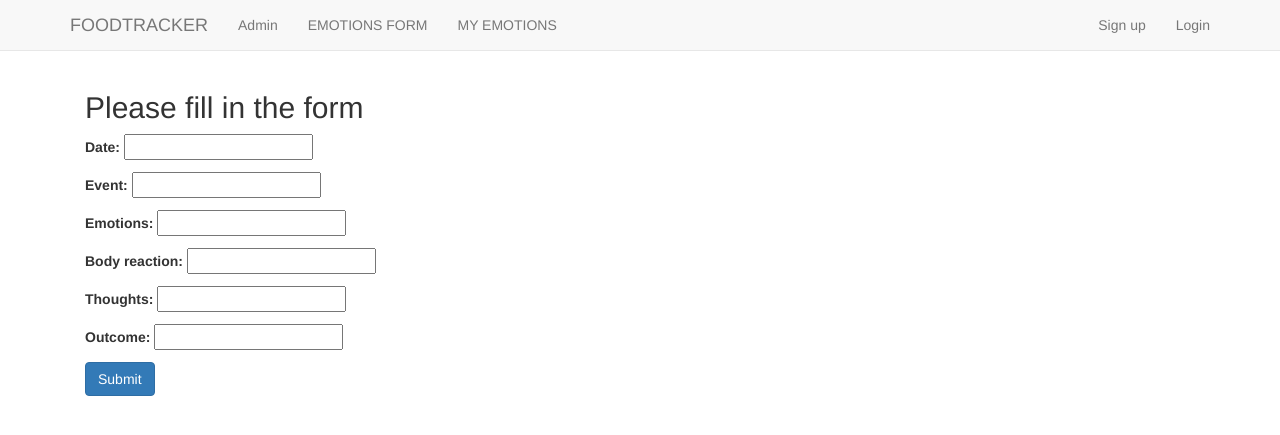
After one commit to WillyGoodwill/django-emotions-project, a Django app: page /basic_app/emotions_form/ in a window 1280 px wide. The commit adds this page. Shown: the top 435 px of the page. Run offline with Django 3.2, Linux system fonts and the light colour scheme; some libraries are stand-ins or nearby versions.

Commit message:
Added Emotions_form

```diff
--- /dev/null
+++ b/basic_app/forms.py
@@ -0,0 +1,19 @@
+from django import forms
+from django.core import validators
+from basic_app.models import Emotions
+
+class FormEmotions(forms.ModelForm):
+    date = forms.DateField()
+    event = forms.CharField()
+    emotions = forms.CharField()
+    body_reaction = forms.CharField()
+    thoughts = forms.CharField()
+    outcome = forms.CharField()
+
+    # botcatcher = forms.CharField(required = False,
+    #                             widget =forms.HiddenInput,
+    #                             validators = [validators.MaxLengthValidator(0)] )
+
+    class Meta():
+        model = Emotions
+        fields = '__all__'
--- a/basic_app/models.py
+++ b/basic_app/models.py
@@ -3,9 +3,18 @@ from django.db import models
 # Create your models here.
 
 class Emotions(models.Model):
+    EMOTIONS_CHOICES = (
+    (u'1', u'Страх'),
+    (u'2', u'Тоска'),
+    (u'3', u'Гнев'),
+    (u'4', u'Стыд'),
+    (u'5', u'Радость'),
+
+)
     date = models.DateField()
     event = models.CharField(max_length= 100)
     emotions = models.CharField(max_length= 100)
+    # emotions = models.CharField(max_length=1, choices=EMOTIONS_CHOICES)
     body_reaction = models.CharField(max_length= 100)
     thoughts = models.CharField(max_length= 100)
     outcome = models.CharField(max_length= 100)
--- a/basic_app/urls.py
+++ b/basic_app/urls.py
@@ -9,6 +9,8 @@ app_name = 'basic_app'
 urlpatterns = [
     url(r'^$', views.index,name = 'index'),
     url(r'^emotions/$', views.emotions,name = 'emotions'),
+    url(r'^emotions_form/$', views.emotions_form,name = 'emotions_form'),
+
     url(r'^login/$', views.login,name = 'login'),
     url(r'^signup/$', views.signup,name = 'signup'),
 
--- a/basic_app/views.py
+++ b/basic_app/views.py
@@ -2,22 +2,35 @@ from django.shortcuts import render
 from django.http import HttpResponse
 
 from basic_app.models import Emotions
+from basic_app.forms import FormEmotions
+
+# Create your views here.
+# import os
+
+# from django.core.wsgi import get_wsgi_application
+# os.environ.setdefault("DJANGO_SETTINGS_MODULE", "emotions_project.settings")
+# application = get_wsgi_application()
+
+def index(request):
+    return render(request,'basic_app/index.html')
+
+def emotions_form(request):
+
+    form = FormEmotions()
+
+    if request.method == 'POST':
+        form = FormEmotions(request.POST)
+        if form.is_valid():
+            form.save(commit = True)
+            form = FormEmotions()
+        else:
+            print('Form invalid')
+    return render(request,'basic_app/form_page.html',{'form':form})
 
 
-# Create your views here.
-import os
-from django.core.wsgi import get_wsgi_application
-from basic_app.models import Emotions
-os.environ.setdefault("DJANGO_SETTINGS_MODULE", "emotions_project.settings")
-application = get_wsgi_application()
-
-def index(request):
-
-    return render(request,'basic_app/index.html')
-
 def emotions(request):
-    for e in Emotions.objects.all():
-        print(e.event)
+    # for e in Emotions.objects.all():
+    #     print(e.event)
     emotions_list = Emotions.objects.all()
     context_dict = {'emotions_records':emotions_list,'insert_me':'Hello, I am from views'}
     return render(request,'basic_app/emotions.html', context = context_dict)
--- a/emotions_project/settings.py
+++ b/emotions_project/settings.py
@@ -24,9 +24,9 @@ TEMPLATE_DIR = os.path.join(BASE_DIR,'templates')
 SECRET_KEY = 'x-vuq7o67hg2=oosgj_l%lnvq%or*9nynns&&@9)=1uzf5u#j4'
 
 # SECURITY WARNING: don't run with debug turned on in production!
-DEBUG = False
+DEBUG = True
 
-ALLOWED_HOSTS = ['willygoodwill.pythonanywhere.com']
+ALLOWED_HOSTS = ['willygoodwill.pythonanywhere.com','127.0.0.1']
 
 
 # Application definition
--- a/emotions_project/urls.py
+++ b/emotions_project/urls.py
@@ -22,6 +22,7 @@ urlpatterns = [
     url(r'^$', views.index, name = 'index'),
     url('admin/', admin.site.urls),
     url(r'^basic_app/', include('basic_app.urls')),
+    # url(r'^formpage/', views.form_emotions_view,name ='form_name'),
 
 
 
--- a/templates/basic_app/base.html
+++ b/templates/basic_app/base.html
@@ -12,6 +12,7 @@
                 <ul class = 'nav navbar-nav'>
                     <li><a class='navbar-brand' href="{% url 'index'%}">FOODTRACKER</a></li>
                     <li><a class = 'navbar-link' href="{% url 'admin:index'%}">Admin</a></li>
+                    <li><a class = 'navbar-link' href="{% url 'basic_app:emotions_form'%}">EMOTIONS FORM</a></li>
                     <li><a class = 'navbar-link' href="{% url 'basic_app:emotions'%}">MY EMOTIONS</a></li>
 
                 </ul>
--- /dev/null
+++ b/templates/basic_app/form_page.html
@@ -0,0 +1,13 @@
+{% extends "basic_app/base.html" %}
+    {% block body_block %}
+    <div class = 'container'>
+        <h2>Please fill in the form</h2>
+    </div>
+    <div class = 'container'>
+        <form method = 'POST'>
+            {{form.as_p}}
+            {% csrf_token%}
+            <input type="submit" class = 'btn btn-primary' value = 'Submit'>
+        </form>
+    </div>
+    {%endblock%}
--- a/templates/basic_app/index.html
+++ b/templates/basic_app/index.html
@@ -3,7 +3,10 @@
     <div class = 'jumbotron'>
         <h1>WELCOME TO EMOTIONS PROJECT</h1>
         <h2>Please sign up or login to continue</h2>
-        <!-- <h1>{{text| upper}}</h1> -->
+
+
+    </div>
+    <div class = 'container'>
 
     </div>
     {%endblock%}
```
Also changed, not shown: basic_app/migrations/0002_auto_20201130_1317.py (added), basic_app/migrations/0003_auto_20201130_1318.py (added), basic_app/migrations/0004_auto_20201130_1319.py (added), basic_app/migrations/0005_auto_20201130_1321.py (added), db.sqlite3.
